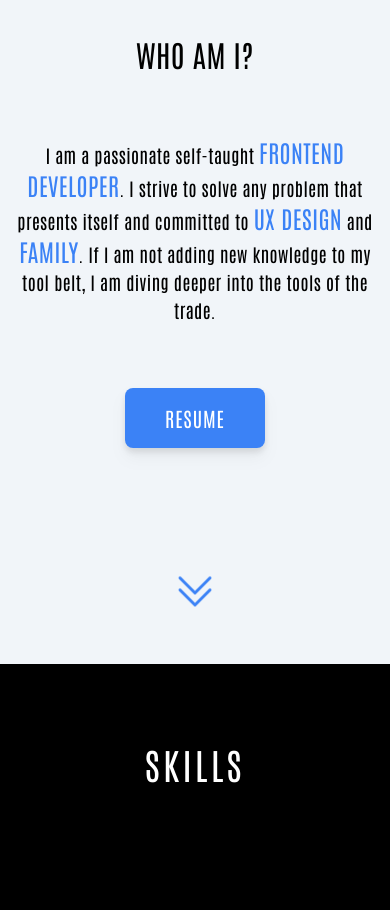
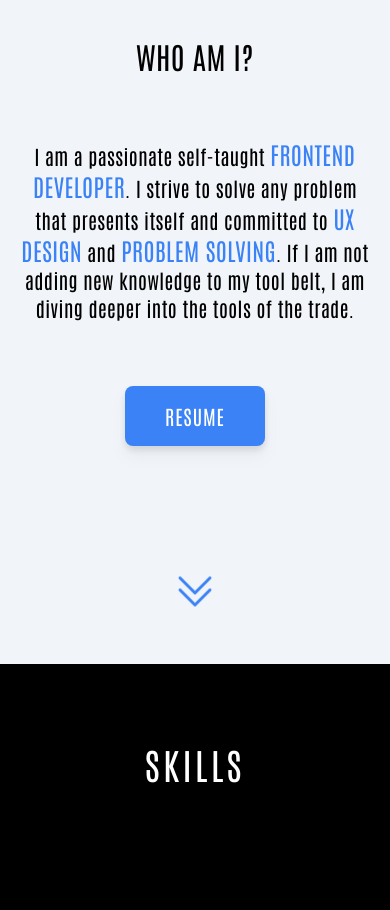
Before and after one commit to mdubelbeis/portfolio-v2, a React (Vite) app: page / in a window 390 px wide. Shown: the part 1080-1990 px from the top of the page. Built offline with nearby package versions, Linux system fonts and the light colour scheme.

Commit message:
changed font-size for mobile

```diff
--- a/src/components/About.tsx
+++ b/src/components/About.tsx
@@ -8,11 +8,11 @@ const About: React.FC = () => {
     >
       <h2 className="text-center font-hero-text text-3xl text-black lg:text-6xl">WHO AM I?</h2>
       <div className="md:w-9/12 lg:w-6/12">
-        <p className="text-center text-lg lg:text-2xl lg:leading-relaxed">
+        <p className="text-center text-xl lg:text-2xl lg:leading-relaxed">
           I am a passionate self-taught <span className="lg:4xl text-2xl text-blue-500">FRONTEND DEVELOPER</span>. I
           strive to solve any problem that presents itself and committed to{' '}
           <span className="lg:4xl text-2xl text-blue-500">UX DESIGN</span> and{' '}
-          <span className="lg:4xl text-2xl text-blue-500">FAMILY</span>. If I am not adding new knowledge to my tool
+          <span className="lg:4xl text-2xl text-blue-500">PROBLEM SOLVING</span>. If I am not adding new knowledge to my tool
           belt, I am diving deeper into the tools of the trade.
         </p>
       </div>
```
